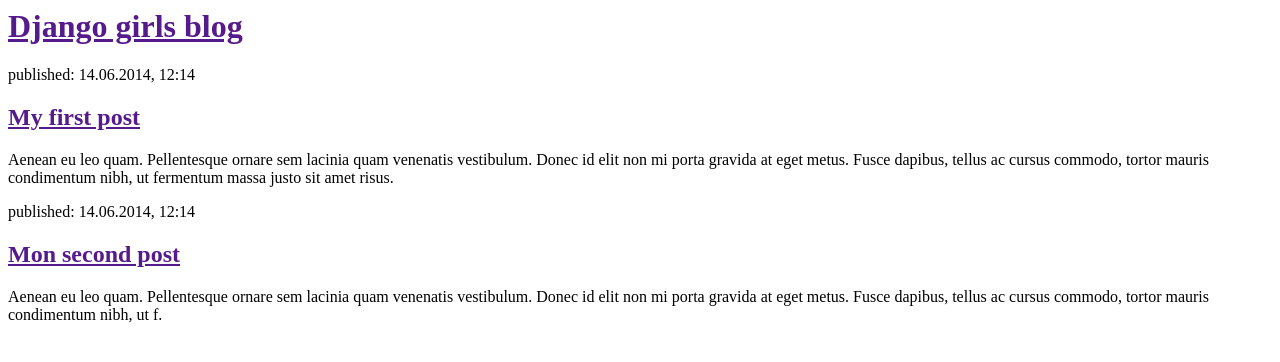
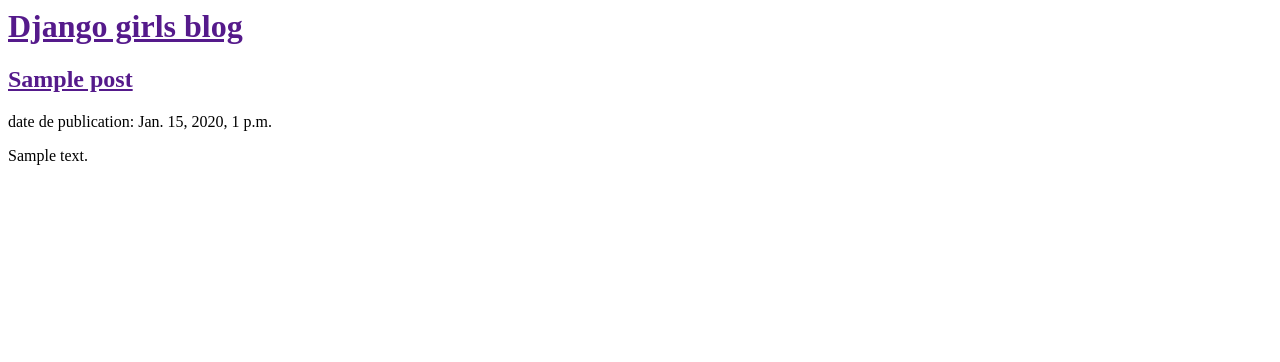
Before and after one commit to f3hzy/my-first-blog, a Django app: template blog/templates/blog/post_list.html in a window 1280 px wide. Shown: the top 362 px of the page. Run offline with Django 3.2, Linux system fonts and the light colour scheme; the template is opened without the code that fills it: values that come from a table or form of the project are taken from there, others are empty; tables that the repository leaves empty hold one stand-in row (values such as "Sample post").

Commit message:
Modification template pour afficher les posts des bases de donnees

```diff
--- a/blog/templates/blog/post_list.html
+++ b/blog/templates/blog/post_list.html
@@ -7,15 +7,14 @@
 			<h1><a href="">Django girls blog</a></h1>
 		</div>
 		<div>
-            <p>published: 14.06.2014, 12:14</p>
-            <h2><a href="">My first post</a></h2>
-            <p>Aenean eu leo quam. Pellentesque ornare sem lacinia quam venenatis vestibulum. Donec id elit non mi porta gravida at eget metus. Fusce dapibus, tellus ac cursus commodo, tortor mauris condimentum nibh, ut fermentum massa justo sit amet risus.</p>
-        </div>
+			{%for my_post in post%}
+				<div>
+					<h2><a href="">{{my_post.title}}</a></h2>
+					<p>date de publication: {{my_post.published_date}}</p>
+					<p>{{my_post.text|linebreaksbr}}</p>
+				</div>
 
-        <div>
-            <p>published: 14.06.2014, 12:14</p>
-            <h2><a href="">Mon second post</a></h2>
-            <p>Aenean eu leo quam. Pellentesque ornare sem lacinia quam venenatis vestibulum. Donec id elit non mi porta gravida at eget metus. Fusce dapibus, tellus ac cursus commodo, tortor mauris condimentum nibh, ut f.</p>
+			{%endfor%}
         </div>
 
 	</body>
--- a/blog/views.py
+++ b/blog/views.py
@@ -1,5 +1,7 @@
 from django.shortcuts import render
-
+from django.utils import timezone
+from .models import Post
 # Create your views here.
 def post_list(request):
-	return render(request,'blog/post_list.html',{})
+	post=Post.objects.filter(published_date__lte=timezone.now()).order_by('published_date')
+	return render(request,'blog/post_list.html',{'post':post})
```
